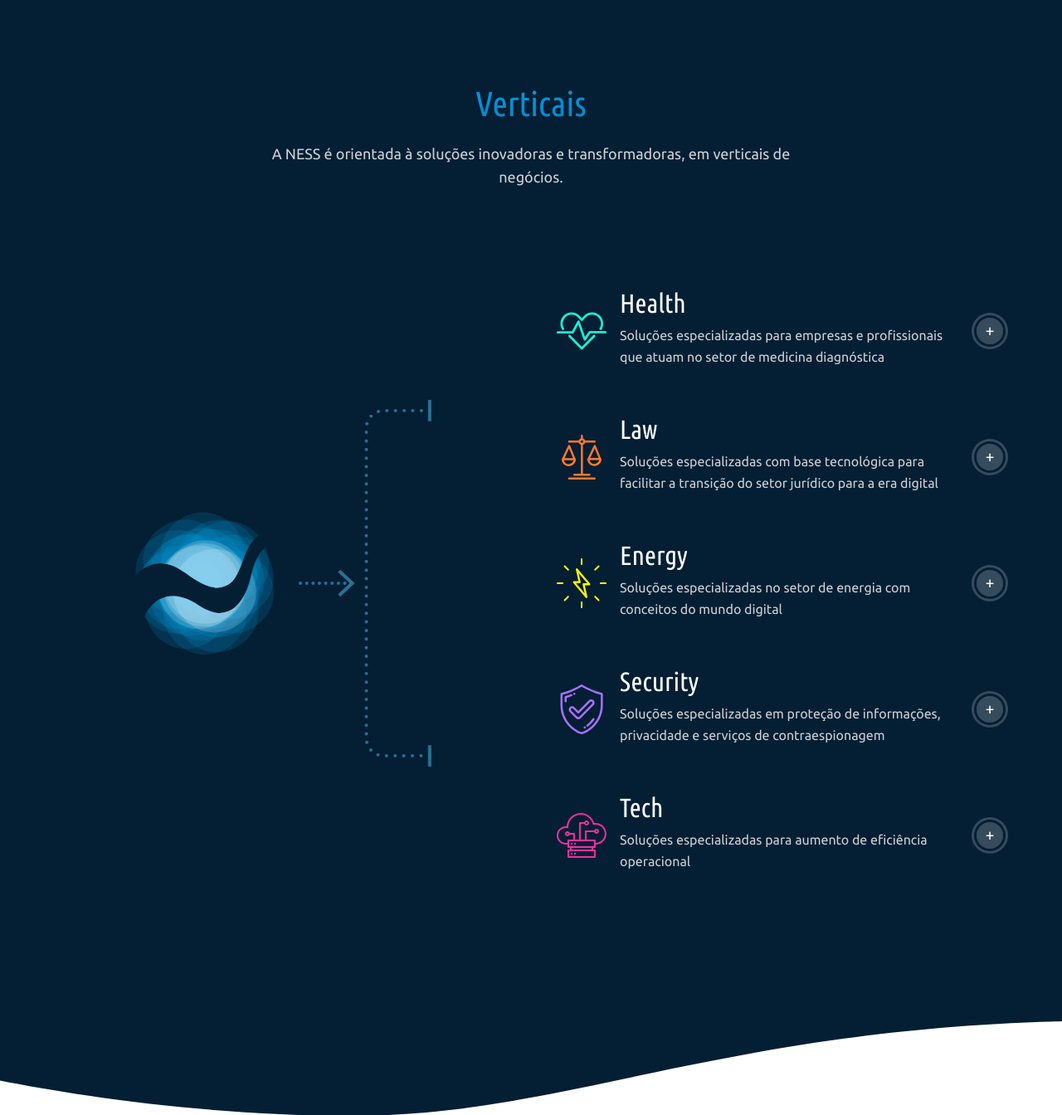
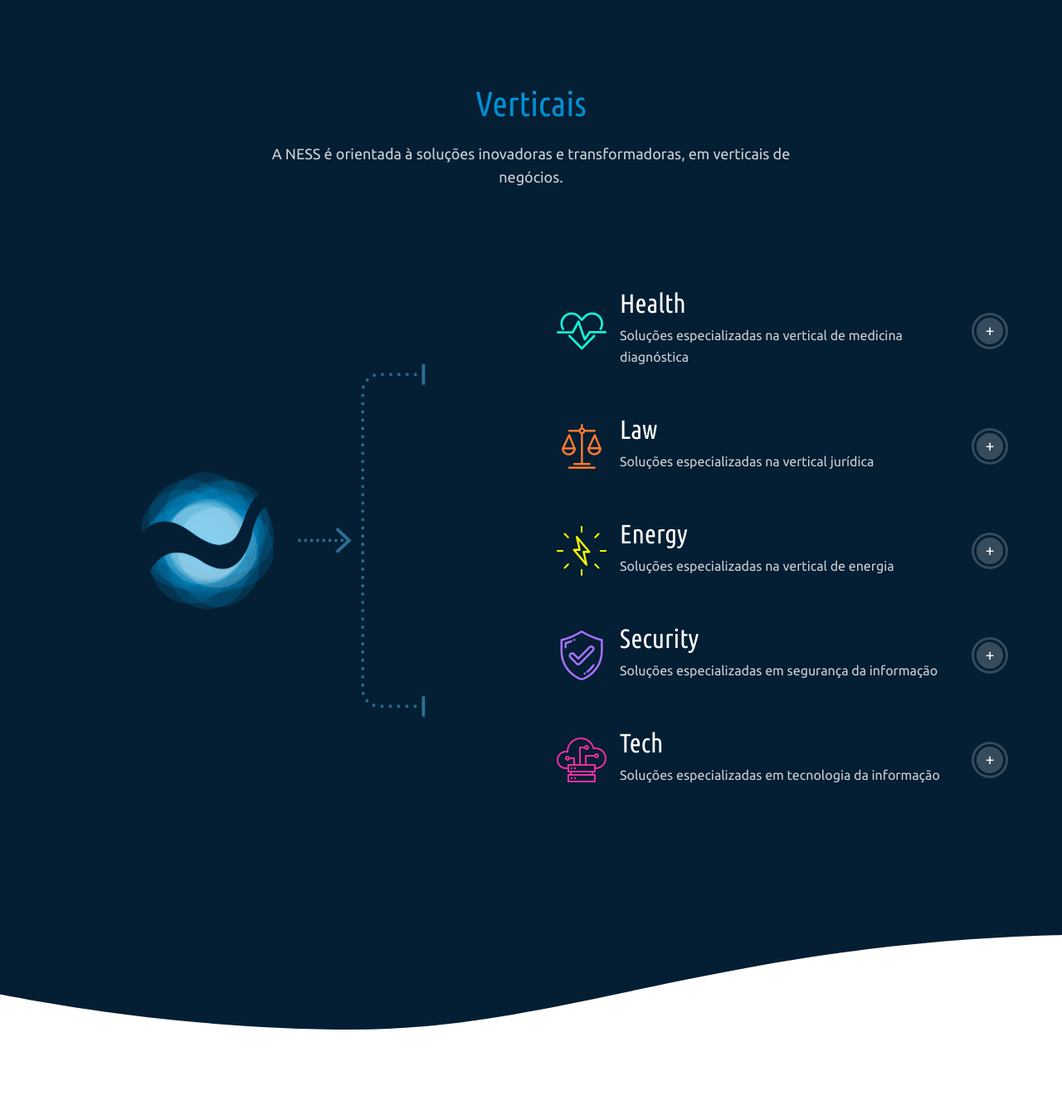
Before and after one commit to brucesantos/ness-v2, a PHP site: page / in a window 1280 px wide. Shown: the part 2696-4040 px from the top of the page at 83% size. Run offline with PHP 8.4, Linux system fonts and the light colour scheme; some libraries are stand-ins or nearby versions.

Commit message:
updates de texto

```diff
--- a/common/nav.php
+++ b/common/nav.php
@@ -37,6 +37,7 @@
 
 <!-- Navigation Mobile type 2 -->
 <a class="open_menu bg-light radius_full"><i class="fas fa-bars lh-40"></i></a>
+<a id="loguinho-mobile" href="index.php"><img src="images/logo-ness-text.svg" alt=""></a>
 <div class="navigation_mobile bg-light">
 	<a class="close_menu op-5"><i class="fas fa-times"></i></a>
 	<div class="px-40 pt-60 pb-60 text-center">
--- a/index.php
+++ b/index.php
@@ -137,12 +137,14 @@
           <div class="col conteudo">
             <!-- health >>>>>>>>>>>>>>> -->
             <a href="health.php" class="vertical-info" id="vertical-health" data-aos-duration="600" data-aos="fade-down" data-aos-delay="400">
+              <div class="d-flex">
                 <div class="icone">
                   <img src="images/home/iconess-verticais/iconess-health.svg" alt="icone de um eletrocardiograma" width="60" height="60">
                 </div>
                 <div class="nome-descricao">
                   <h3 class="nome">Health</h3>
-                <p>Soluções especializadas para empresas e profissionais que atuam no setor de medicina diagnóstica</p>
+                  <p>Soluções especializadas na vertical de medicina diagnóstica</p>
+                </div>
               </div>
               <div class="btn-mais">
                 <div class="mais">+</div>
@@ -151,12 +153,14 @@
             <!-- <<<<<<<<<<<<< health -->
             <!-- law >>>>>>>>>>>>>>>> -->
             <a href="law.php" class="vertical-info" id="vertical-law" data-aos-duration="600" data-aos="fade-down" data-aos-delay="500">
+              <div class="d-flex">
                 <div class="icone">
                   <img src="images/home/iconess-verticais/iconess-law.svg" alt="icone de um eletrocardiograma" width="60" height="60">
                 </div>
                 <div class="nome-descricao">
                   <h3 class="nome">Law</h3>
-                <p>Soluções especializadas com base tecnológica para facilitar a transição do setor jurídico para a era digital</p>
+                  <p>Soluções especializadas na vertical jurídica</p>
+                </div>
               </div>
               <div class="btn-mais">
                 <div class="mais">+</div>
@@ -165,12 +169,14 @@
             <!-- law <<<<<<<<<<<<<<<< -->
             <!-- energy >>>>>>>>>>>>>>>> -->
             <a href="energy.php" class="vertical-info" id="vertical-energy" data-aos-duration="600" data-aos="fade-down" data-aos-delay="600">
+              <div class="d-flex">
                 <div class="icone">
                   <img src="images/home/iconess-verticais/iconess-energy.svg" alt="icone de um eletrocardiograma" width="60" height="60">
                 </div>
                 <div class="nome-descricao">
                   <h3 class="nome">Energy</h3>
-                <p>Soluções especializadas no setor de energia com conceitos do mundo digital</p>
+                  <p>Soluções especializadas na vertical de energia</p>
+                </div>
               </div>
               <div class="btn-mais">
                 <div class="mais">+</div>
@@ -179,12 +185,14 @@
             <!-- energy <<<<<<<<<<<<<<<< -->
             <!-- security >>>>>>>>>>>>>>>> -->
             <a href="security.php" class="vertical-info" id="vertical-security" data-aos-duration="600" data-aos="fade-down" data-aos-delay="700">
+              <div class="d-flex">
                 <div class="icone">
                   <img src="images/home/iconess-verticais/iconess-security.svg" alt="icone de um eletrocardiograma" width="60" height="60">
                 </div>
                 <div class="nome-descricao">
                   <h3 class="nome">Security</h3>
-                <p>Soluções especializadas em proteção de informações, privacidade e serviços de contraespionagem</p>
+                  <p>Soluções especializadas em segurança da informação</p>
+                </div>
               </div>
               <div class="btn-mais">
                 <div class="mais">+</div>
@@ -193,12 +201,14 @@
             <!-- security <<<<<<<<<<<<<<<< -->
             <!-- tech >>>>>>>>>>>>>>>> -->
             <a href="tech.php" class="vertical-info" id="vertical-tech" data-aos-duration="600" data-aos="fade-down" data-aos-delay="800">
+              <div class="d-flex">
                 <div class="icone">
                   <img src="images/home/iconess-verticais/iconess-tech.svg" alt="icone de um eletrocardiograma" width="60" height="60">
                 </div>
                 <div class="nome-descricao">
                   <h3 class="nome">Tech</h3>
-                <p>Soluções especializadas para aumento de eficiência operacional</p>
+                  <p>Soluções especializadas em tecnologia da informação</p>
+                </div>
               </div>
               <div class="btn-mais">
                 <div class="mais">+</div>
--- a/js/script.js
+++ b/js/script.js
@@ -26,10 +26,12 @@ $(document).ready(function(){
 			$(".open_menu").addClass("d-block");
 			$("header nav").addClass("d-none");
 			$(".navigation_mobile").removeClass("opened");
+			$("#loguinho-mobile").show();
 		}else{
 			$(".open_menu").removeClass("d-block");
 			$("header nav").removeClass("d-none");
 			$(".navigation_mobile").removeClass("opened");
+			$("#loguinho-mobile").hide();
 		}
 	}
 
```
Also changed, not shown: scss/_nav.scss (+8 -0 lines), css/style.css, images/home/sobre-transformacao-curva-mobile.svg, images/home/sobre-transformacao-curva.svg, 1 other file. Lines whose indentation alone changed are shown as unchanged.
